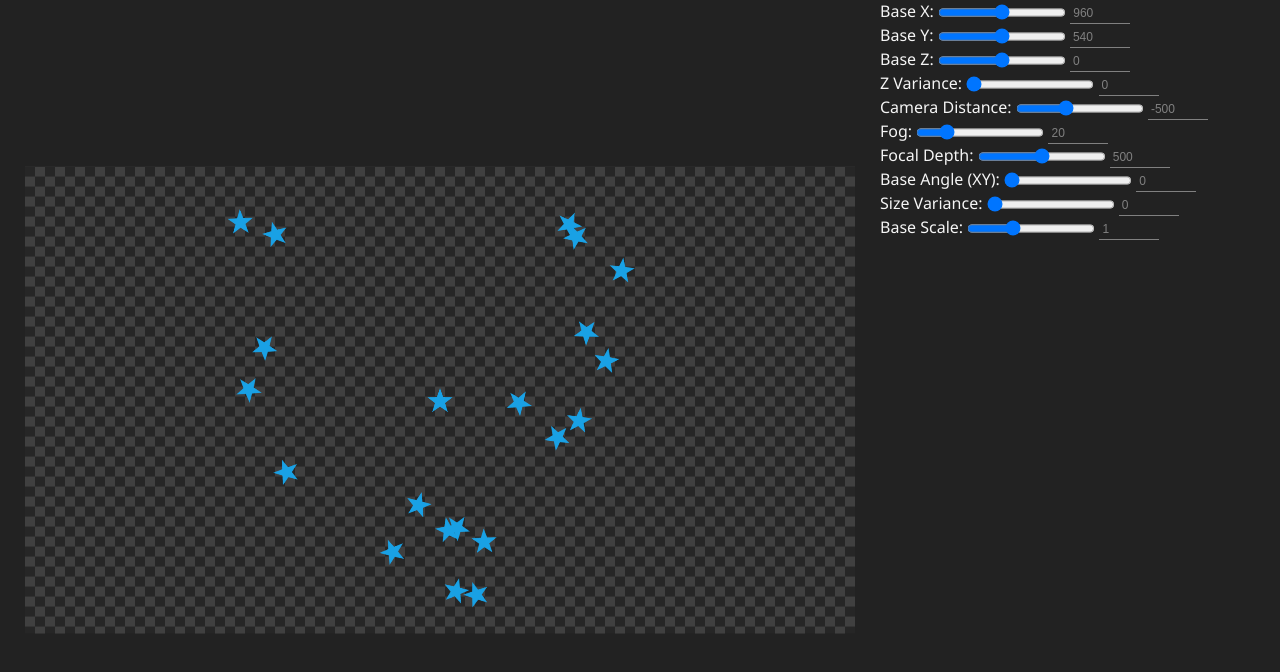
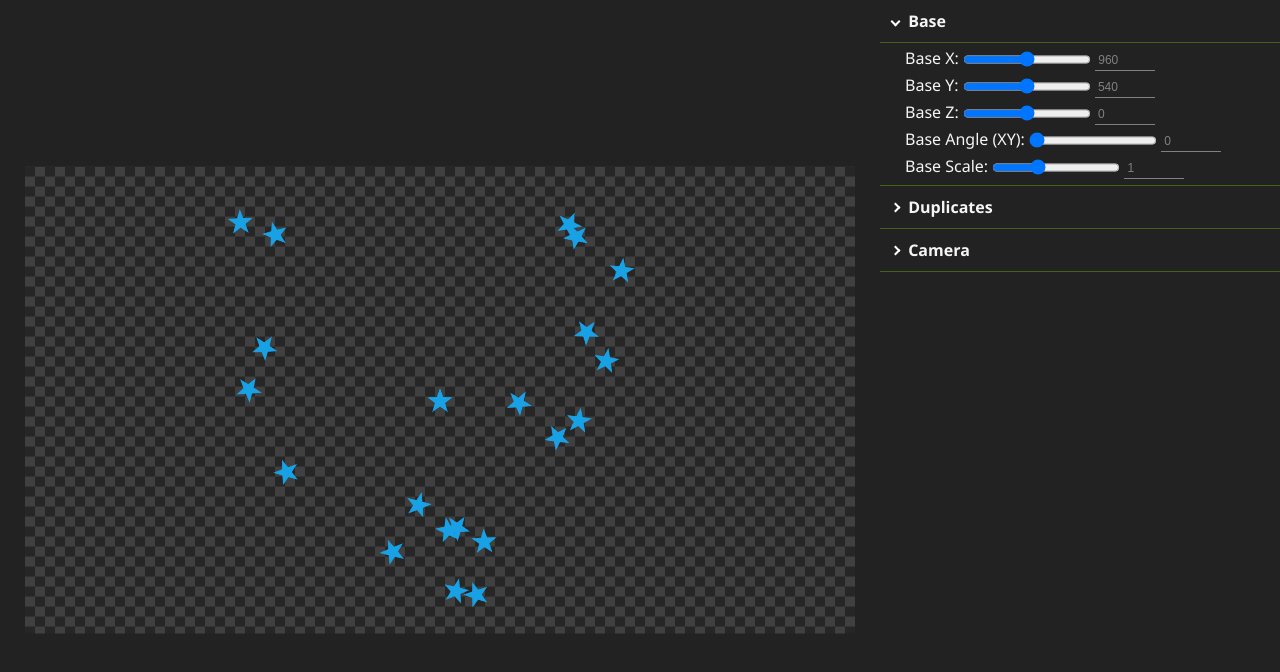
Before and after one commit to yikuansun/sprite-replicator, a SvelteKit app: page / in a window 1280 px wide. Shown: the top 672 px of the page. Built offline with nearby package versions, Linux system fonts and the light colour scheme.

Commit message:
Use collapsible sections

```diff
--- /dev/null
+++ b/src/lib/Arrow.svelte
@@ -0,0 +1,28 @@
+<script context="module">
+    let current;
+</script>
+
+<script>
+    export let direction = 0;
+    export let size = 12;
+    export let color = "#000000";
+    export let thickness = 2;
+    export let style = "";
+    export let rotationDuration = 400;
+</script>
+
+<div style="
+    display: inline-block;
+    width: {size}px;
+    height: {size}px;
+    border-bottom: {thickness}px solid {color};
+    border-right: {thickness}px solid {color};
+    transform: rotate({-45 - direction}deg);
+    transition: transform {rotationDuration}ms;
+    position: relative;
+    z-index: -1;
+    {style}
+"></div>
+
+<style>
+</style>
--- /dev/null
+++ b/src/lib/Collapsible.svelte
@@ -0,0 +1,52 @@
+<script context="module">
+    let current;
+</script>
+
+<script>
+    import { createEventDispatcher } from 'svelte';
+    import { slide } from "svelte/transition";
+    import Arrow from './Arrow.svelte';
+
+    const dispatch = createEventDispatcher();
+
+    export let title;
+    export let collapsed = true;
+
+    let nameTag;
+    let contents;
+
+    function toggleCollapse() {
+        collapsed = !collapsed;
+    }
+</script>
+
+<div id={"nameTag"} on:click={toggleCollapse}>
+    <Arrow
+        color="white"
+        size={5}
+        direction={collapsed?0:(-90)}
+        style="margin-bottom: 2px; margin-left: 7px; margin-right: 5px;"
+    ></Arrow>
+    <b>{title}</b>
+</div>
+
+{#if (!collapsed)}
+    <div id={"contents"} in:slide out:slide>
+        <slot></slot>
+    </div>
+{/if}
+
+<style>
+    #nameTag {
+        user-select: none;
+        border-bottom: 1px solid hsla(83deg, 100%, 50%, 28%);
+        padding: 10px 5px;
+        box-sizing: border-box;
+    }
+    #contents {
+        padding: 2px 5px 5px 25px;
+        box-sizing: border-box;
+        line-height: 27px;
+        border-bottom: 1px solid hsla(83deg, 100%, 50%, 28%);
+    }
+</style>
--- a/src/routes/+page.svelte
+++ b/src/routes/+page.svelte
@@ -8,6 +8,7 @@
     import starTexture from "$lib/textures/Star.png";
     import orbTexture from "$lib/textures/Orb.png";
     import canvasClickDrag from "$lib/canvasClickDrag.js";
+    import Collapsible from "$lib/Collapsible.svelte";
 
     let portal = "webapp";
 
@@ -201,16 +202,22 @@
 -->
 <br />
 <div id="ctrlPanel">
+    <Collapsible title="Base" collapsed={false}>
         Base X: <Slider bind:value={userOptions["baseX"]} min={0} max={1920} on:input={tick} /> <br />
         Base Y: <Slider bind:value={userOptions["baseY"]} min={0} max={1080} on:input={tick} /> <br />
         Base Z: <Slider bind:value={userOptions["baseZ"]} min={-300} max={300} on:input={tick} /> <br />
+        Base Angle {"(XY)"}: <Slider bind:value={userOptions["baseXyAngle"]} min={0} max={360} on:input={tick} /> <br />
+        Base Scale: <Slider bind:value={userOptions["baseScale"]} min={0} max={3} step={0.01} on:input={tick} /> <br />
+    </Collapsible>
+    <Collapsible title="Duplicates">
         Z Variance: <Slider bind:value={userOptions["zVariance"]} min={0} max={300} on:input={tick} /> <br />
+        Size Variance: <Slider bind:value={userOptions["sizeVariance"]} min={0} max={3} step={0.01} on:input={tick} /> <br />
+    </Collapsible>
+    <Collapsible title="Camera">
         Camera Distance: <Slider bind:value={userOptions["cameraZ"]} min={-800} max={0} on:input={tick} /> <br />
         Fog: <Slider bind:value={userOptions["fog"]} min={0} max={100} on:input={tick} /> <br />
         Focal Depth: <Slider bind:value={userOptions["focalDepth"]} min={0} max={1000} on:input={tick} /> <br />
-    Base Angle {"(XY)"}: <Slider bind:value={userOptions["baseXyAngle"]} min={0} max={360} on:input={tick} /> <br />
-    Size Variance: <Slider bind:value={userOptions["sizeVariance"]} min={0} max={3} step={0.01} on:input={tick} /> <br />
-    Base Scale: <Slider bind:value={userOptions["baseScale"]} min={0} max={3} step={0.01} on:input={tick} /> <br />
+    </Collapsible>
 </div>
 
 {#if portal == "photopea"}
```
Lines whose indentation alone changed are shown as unchanged.
